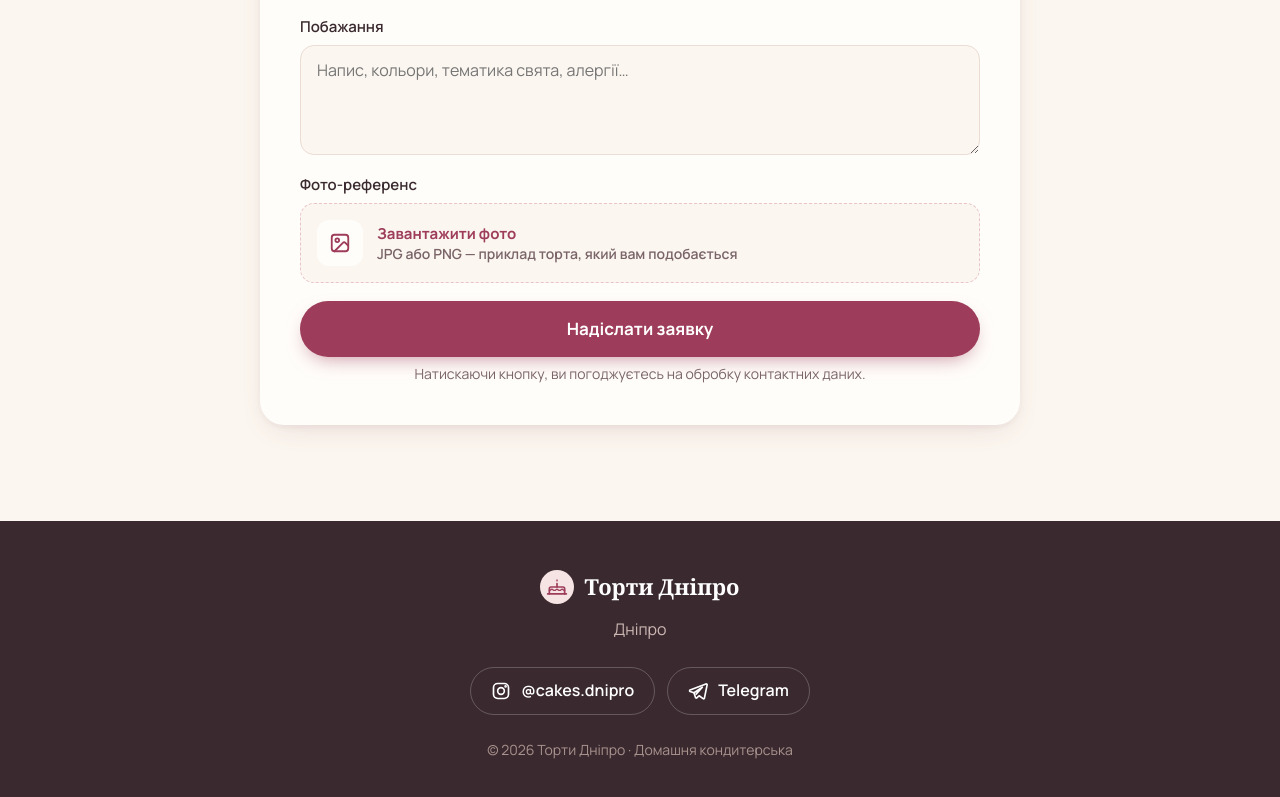
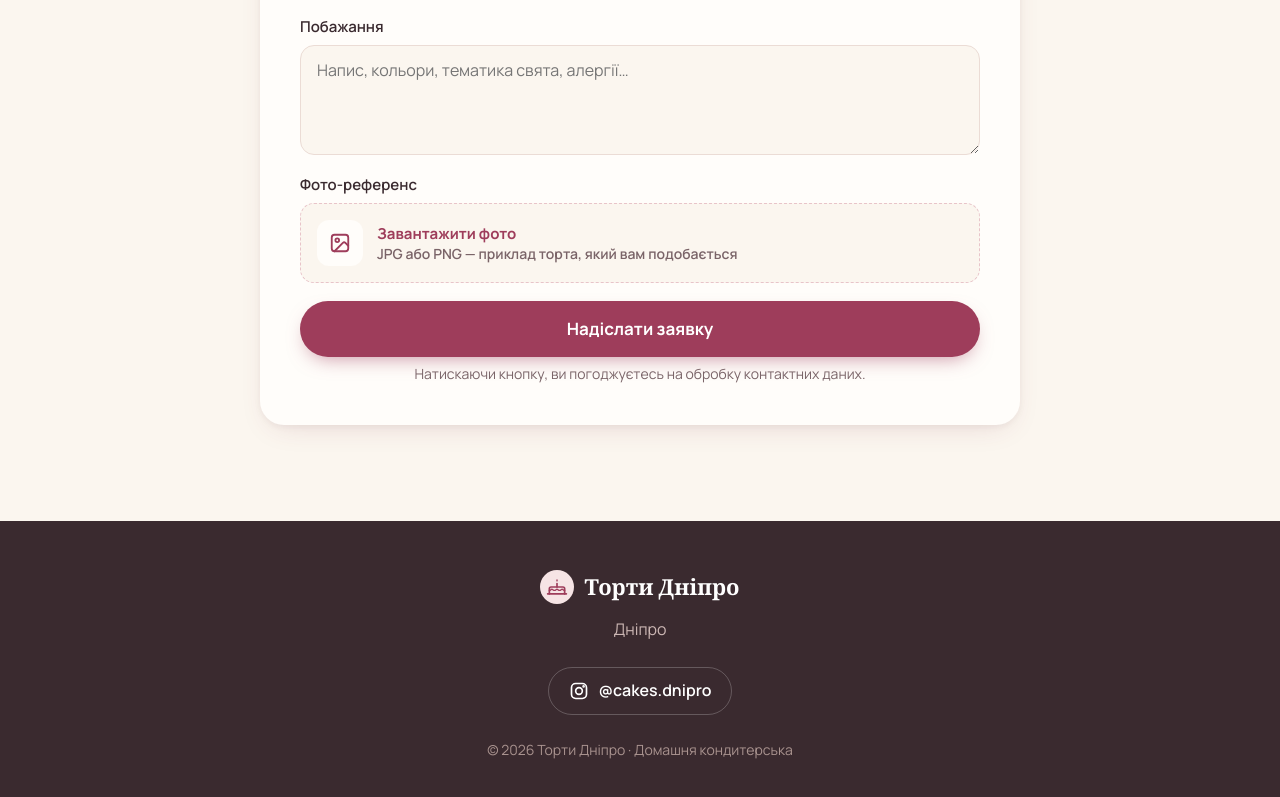
Before and after one commit to daniil-topc/cakes-dnipro-demo, a plain HTML site: page index.html in a window 1280 px wide. Shown: the part 3690-4487 px from the top of the page. Drawn offline with nearby package versions, Linux system fonts and the light colour scheme; a web font is replaced by a local one.

Commit message:
Remove Telegram link from footer
Co-Authored-By: Claude Opus 5.5 <noreply@anthropic.com>

```diff
--- a/index.html
+++ b/index.html
@@ -361,7 +361,6 @@
   <!-- ================= SVG-ИКОНКИ (спрайт) ================= -->
   <svg width="0" height="0" style="position:absolute" aria-hidden="true">
     <symbol id="i-instagram" viewBox="0 0 24 24" fill="none" stroke="currentColor" stroke-width="2" stroke-linecap="round" stroke-linejoin="round"><rect x="3" y="3" width="18" height="18" rx="5"/><circle cx="12" cy="12" r="4"/><circle cx="17.5" cy="6.5" r=".6" fill="currentColor"/></symbol>
-    <symbol id="i-telegram" viewBox="0 0 24 24" fill="none" stroke="currentColor" stroke-width="2" stroke-linecap="round" stroke-linejoin="round"><path d="m21.5 3.5-19 7.3c-.8.3-.8 1.4 0 1.7l4.7 1.6 1.8 5.7c.2.7 1.1.9 1.6.4l2.7-2.5 4.8 3.5c.6.4 1.4.1 1.6-.6L22.9 4.9c.2-.9-.6-1.7-1.4-1.4Z"/><path d="m7.2 14.1 10-6.6-7.5 8.3"/></symbol>
     <symbol id="i-cake" viewBox="0 0 24 24" fill="none" stroke="currentColor" stroke-width="2" stroke-linecap="round" stroke-linejoin="round"><path d="M20 21v-8a2 2 0 0 0-2-2H6a2 2 0 0 0-2 2v8"/><path d="M4 16s.5-1 2-1 2.5 2 4 2 2.5-2 4-2 2.5 2 4 2 2-1 2-1"/><path d="M2 21h20"/><path d="M7 8v3M12 8v3M17 8v3"/><path d="M7 4h.01M12 4h.01M17 4h.01"/></symbol>
     <symbol id="i-message" viewBox="0 0 24 24" fill="none" stroke="currentColor" stroke-width="2" stroke-linecap="round" stroke-linejoin="round"><path d="M21 15a2 2 0 0 1-2 2H7l-4 4V5a2 2 0 0 1 2-2h14a2 2 0 0 1 2 2z"/><path d="M8 9h8M8 13h5"/></symbol>
     <symbol id="i-gift" viewBox="0 0 24 24" fill="none" stroke="currentColor" stroke-width="2" stroke-linecap="round" stroke-linejoin="round"><rect x="3" y="8" width="18" height="4" rx="1"/><path d="M12 8v13"/><path d="M19 12v7a2 2 0 0 1-2 2H7a2 2 0 0 1-2-2v-7"/><path d="M7.5 8a2.5 2.5 0 0 1 0-5C10 3 12 8 12 8s2-5 4.5-5a2.5 2.5 0 0 1 0 5"/></symbol>
@@ -575,10 +574,6 @@
       <div class="socials">
         <a class="social" href="https://www.instagram.com/cakes.dnipro/" target="_blank" rel="noopener">
           <svg aria-hidden="true"><use href="#i-instagram"/></svg> @cakes.dnipro
-        </a>
-        <!-- TODO: заменить на реальный Telegram владелицы -->
-        <a class="social" href="https://t.me/cakes_dnipro" target="_blank" rel="noopener">
-          <svg aria-hidden="true"><use href="#i-telegram"/></svg> Telegram
         </a>
       </div>
       <p class="footer__copy">© <span id="year"></span> Торти Дніпро · Домашня кондитерська</p>
@@ -832,7 +827,7 @@
         invalid[0].focus();
         return;
       }
-      // Здесь могла бы быть отправка в Telegram-бот или CRM
+      // Реальной отправки нет: здесь можно подключить email-сервис или Google-таблицу
       form.hidden = true;
       $('#success').classList.add('is-visible');
       $('#success').focus({ preventScroll: true });
```
